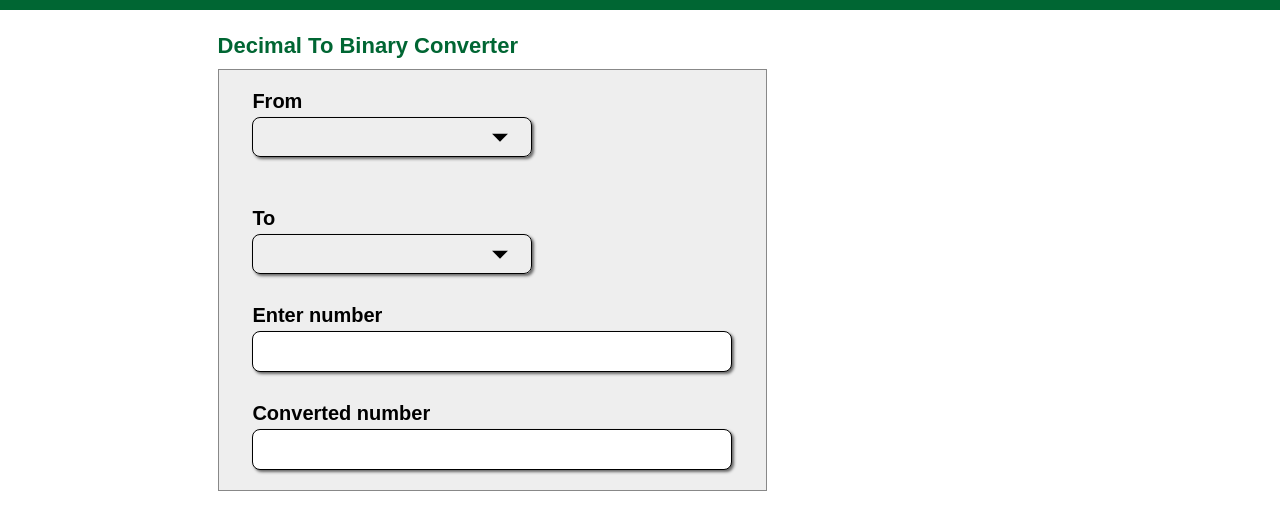
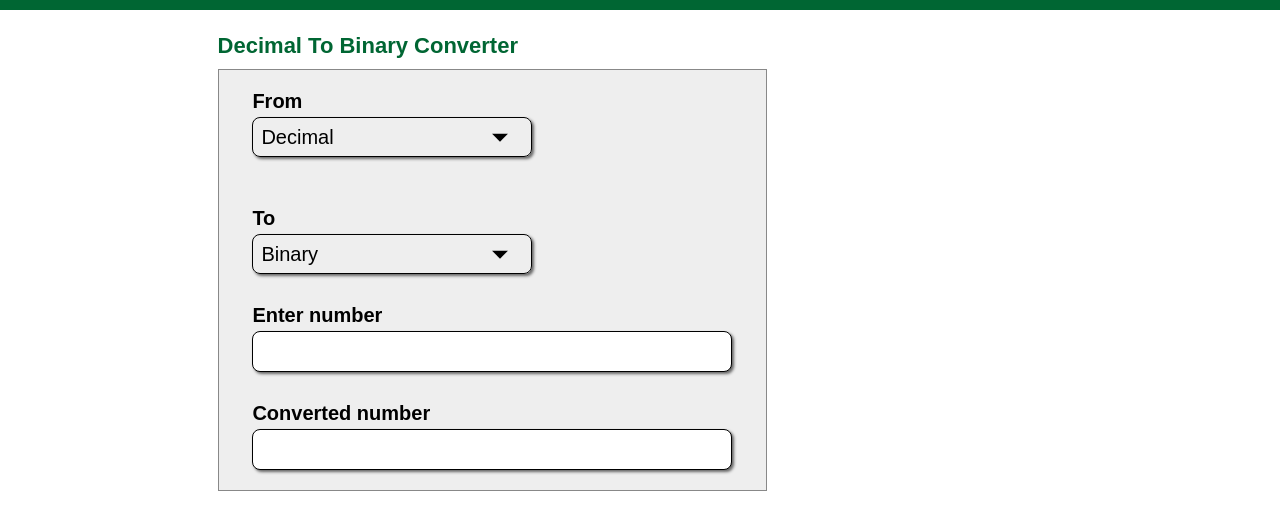
Before and after one commit to Wedi-Nachew/Number-System-Conversion, a plain HTML site: page index.html in a window 1280 px wide. Shown: the part 48-578 px from the top of the page. Drawn offline with Linux system fonts and the light colour scheme.

Commit message:
Add default values for the numeric system selections

```diff
--- a/index.html
+++ b/index.html
@@ -32,7 +32,7 @@
                     <select name="initial_number_system" id="initial_number_system">
                         <option value=""></option>
                         <option value="binary">Binary</option>
-                        <option value="decimal">Decimal</option>
+                        <option value="decimal" selected>Decimal</option>
                         <option value="hexadecimal">Hexadecimal</option>
                         <option value="octal">Octal</option>
                     </select>
@@ -42,7 +42,7 @@
                     <label for="target_number_system">To</label>
                     <select name="target_number_system" id="target_number_system">
                         <option value=""></option>
-                        <option value="binary">Binary</option>
+                        <option value="binary" selected>Binary</option>
                         <option value="decimal">Decimal</option>
                         <option value="hexadecimal">Hexadecimal</option>
                         <option value="octal">Octal</option>
```
